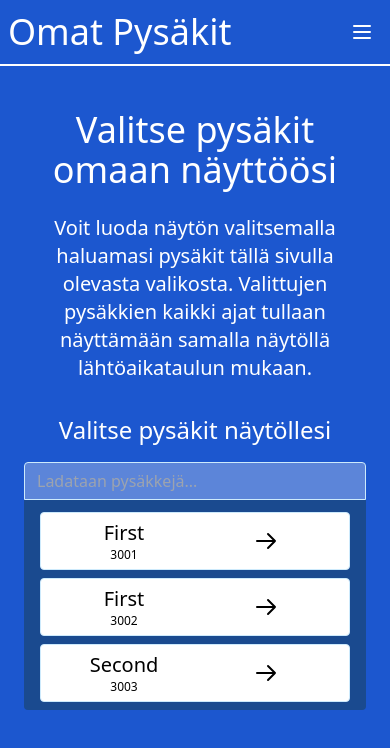
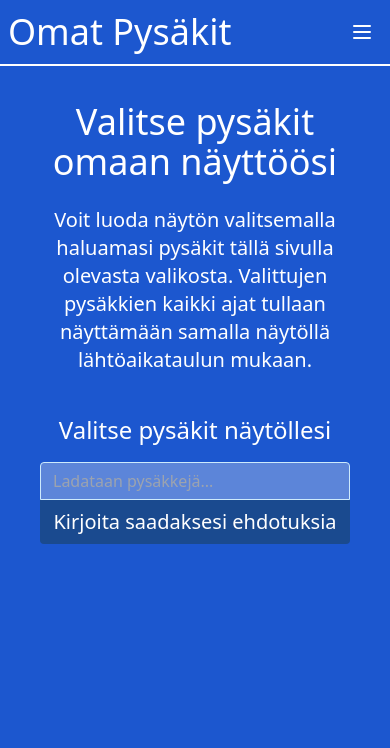
Before and after one commit to Jontzii/omat-pysakit, a React (Create React App) app in the folder frontend/: page /createScreen in a window 390 px wide. Shown: the top 748 px of the page. Built offline with nearby package versions, Linux system fonts and the light colour scheme; no server answers.

Commit message:
Implement UI for selecting stops

```diff
--- a/frontend/src/components/supportScreens/createScreen/createScreen.tsx
+++ b/frontend/src/components/supportScreens/createScreen/createScreen.tsx
@@ -8,7 +8,7 @@ const CreateScreen = () => {
     document.title = 'Omat Pysäkit - Luo näyttö';
 
     return (
-        <div className="bg-nysse-blue-light h-screen w-screen">
+        <div className="bg-nysse-blue-light min-h-screen w-screen">
             <AppHeader />
             <main className="hidden md:flex flex-row w-screen max-h-screen text-clear-white my-5">
                 <div className="w-7/12">
@@ -18,9 +18,13 @@ const CreateScreen = () => {
                     <StopSelection />
                 </div>
             </main>
-            <main className="grid md:hidden grid-rows-2 w-screen max-h-screen text-clear-white my-5">
-                <StopSelectionInformation />
-                <StopSelection />
+            <main className="flex md:hidden flex-col w-screen max-h-screen text-clear-white my-5">
+                <div className="p-4">
+                    <StopSelectionInformation />
+                </div>
+                <div className="p-4">
+                    <StopSelection />
+                </div>
             </main>
         </div>
     );
--- a/frontend/src/components/supportScreens/createScreen/stopSelection/stopSelectionDropdown/dropdownItem/dropdownItem.tsx
+++ b/frontend/src/components/supportScreens/createScreen/stopSelection/stopSelectionDropdown/dropdownItem/dropdownItem.tsx
@@ -9,7 +9,10 @@ const DropdownItem = (props: DropdownItemProps) => {
     const { name, code } = props;
 
     return (
-        <div className="flex justify-center px-4 py-1 w-full">
+        <div
+            className="flex justify-center px-4 py-1 w-full"
+            key={`${name}:${code}`}
+        >
             <button
                 className="
                     w-full px-3 py-1.5 text-black
@@ -26,7 +29,7 @@ const DropdownItem = (props: DropdownItemProps) => {
                     </div>
                     <svg
                         xmlns="http://www.w3.org/2000/svg"
-                        className="h-6 w-6 block m-auto items-end"
+                        className="h-6 w-6 block m-auto mr-0"
                         fill=""
                         viewBox="0 0 24 24"
                         stroke="currentColor"
--- a/frontend/src/components/supportScreens/createScreen/stopSelection/stopSelectionDropdown/stopSelectionDropdown.tsx
+++ b/frontend/src/components/supportScreens/createScreen/stopSelection/stopSelectionDropdown/stopSelectionDropdown.tsx
@@ -4,27 +4,32 @@ import StopData from '../../../../../types/stopData';
 
 interface DropdownProps {
     results: StopData[] | null;
+    noInput: boolean;
 }
 
 const StopSelectionDropdown = (props: DropdownProps) => {
-    const { results } = props;
+    const { results, noInput } = props;
 
-    const items = [
-        DropdownItem({ name: 'First', code: '3001' }),
-        DropdownItem({ name: 'First', code: '3002' }),
-        DropdownItem({ name: 'Second', code: '3003' })
-    ];
+    const items: any[] = [];
+
+    if (results) {
+        for (let i = 0; i < Math.min(results.length, 3); i += 1) {
+            const stop = results[i];
+            items.push(DropdownItem({ name: stop.name, code: stop.code }));
+        }
+    }
 
     return (
-        <div className="w-full px-4 pb-2 bg-nysse-blue-light">
+        <div className="w-full px-4 bg-nysse-blue-light">
             <div
                 id="container"
                 className="
                     w-full flex flex-col justify-center items-center
-                    pt-2 pb-1 bg-nysse-blue-dark rounded-b
-                "
+                    py-2 bg-nysse-blue-dark rounded-b text-xl font-light"
             >
-                {items}
+                {noInput && 'Kirjoita saadaksesi ehdotuksia'}
+                {items.length > 0 && items}
+                {!noInput && items.length === 0 && 'Pysäkkejä ei löytynyt!'}
             </div>
         </div>
     );
--- a/frontend/src/components/supportScreens/createScreen/stopSelection/stopSelectionForm/stopSelectionForm.tsx
+++ b/frontend/src/components/supportScreens/createScreen/stopSelection/stopSelectionForm/stopSelectionForm.tsx
@@ -1,5 +1,5 @@
 import React, { useState } from 'react';
-import LoadingSpinner from '../../../../uiElements/loadingSpinner';
+
 import StopData from '../../../../../types/stopData';
 import StopSelectionDropdown from '../stopSelectionDropdown';
 
@@ -11,10 +11,9 @@ interface StopSelectionFormProps {
 const StopSelectionForm = (props: StopSelectionFormProps) => {
     const { stops, addSelection } = props;
     const [stopId, setStopId] = useState('');
-    const [results, setResults] = useState(stops);
+    const [results, setResults] = useState<StopData[] | null>(null);
 
     const isLoading = !stops || stops.length === 0;
-    const showDropdown = stopId.length > 2;
 
     const handleSubmit = (e: any) => {
         e.preventDefault();
@@ -23,14 +22,17 @@ const StopSelectionForm = (props: StopSelectionFormProps) => {
 
     const onChange = (e: any) => {
         e.preventDefault();
-        setStopId(e.target.value);
 
-        const input = e.target.value.toUpperCase();
+        if (e.target.value.length < 1) {
+            setResults(null);
+            return setStopId(e.target.value);
+        }
 
         if (!stops) {
             return setStopId(e.target.value);
         }
 
+        const input = e.target.value.toUpperCase();
         const filtered = stops?.filter((val) => {
             return (
                 val.name.toUpperCase().indexOf(input) > -1 ||
@@ -64,7 +66,10 @@ const StopSelectionForm = (props: StopSelectionFormProps) => {
                     onChange={onChange}
                 />
             </form>
-            <StopSelectionDropdown results={results} />
+            <StopSelectionDropdown
+                results={results}
+                noInput={stopId.length === 0}
+            />
         </>
     );
 };
```
